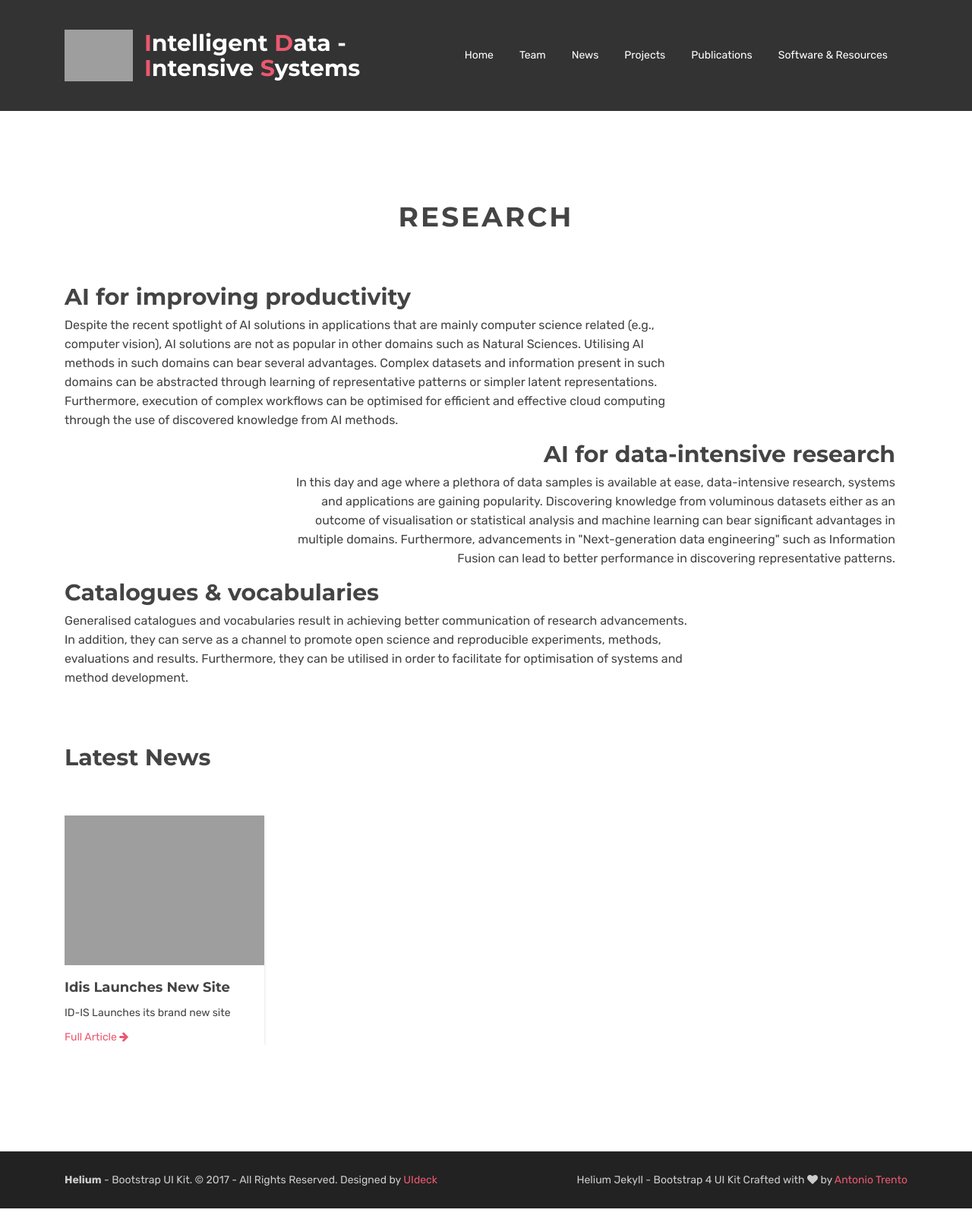
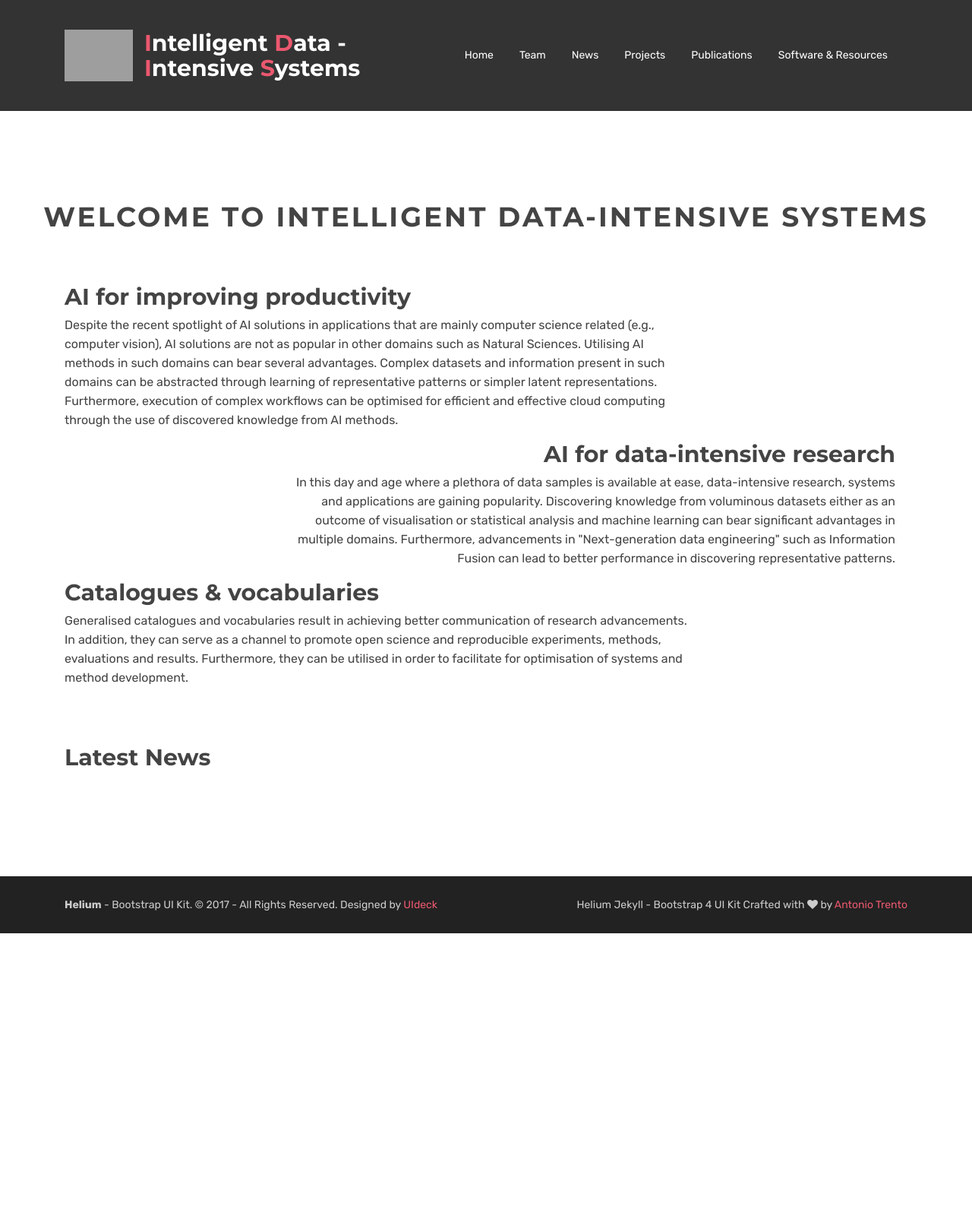
Before and after one commit to id-is/id-is.github.com, a Jekyll site: the page built from index.html, in a window 1280 px wide. Shown: the whole page at 76% size. Built offline with Jekyll 4.4.1, drawn with Linux system fonts in a browser that asks for light colours.

Commit message:
Remove news - title change

```diff
--- a/index.html
+++ b/index.html
@@ -50,7 +50,7 @@ canonical:
       <!-- End sliders -->
   <div class="mb-60"></div>
   <div class="page-header-title">
-    <h2 class="heading-title text-center">Research</h2>
+    <h2 class="heading-title text-center">Welcome to Intelligent Data-Intensive Systems</h2>
   </div>
   <div class="container">
     <!--- AI FOR IMPROVING PRODUCTIVITY START-->
@@ -102,24 +102,24 @@ canonical:
 
 
   <!-- posts carousel -->
-  <section id="blog">
-    <div class="container">
-      <div id="posts-carousel" class="owl-carousel">
-        {% for post in site.posts %}
-        {% if post.categories contains 'news' %}
-        <div class="blog-block blog block carousel-post">
-          {% if post.img %}
-          <img src="{{ BASE_PATH }}/assets/images/{{ post.img }}" alt="">
-          {% endif %}
-          <h5>{{ post.title }}</h5>
-          <p>{{ post.excerpt }}</p>
-          <a href="{{ BASE_PATH }}{{ post.url }}">Full Article <i class="fa fa-arrow-right" aria-hidden="true"></i></a>
-        </div>
-        {% endif %}
-        {% endfor %}
-      </div>
-    </div>
-  </section>
+  <!-- <section id="blog"> -->
+    <!-- <div class="container">                               -->
+      <!-- <div id="posts-carousel" class="owl-carousel"> -->
+        <!-- {% for post in site.posts %}    -->
+        <!-- {% if post.categories contains 'news' %} -->
+        <!-- <div class="blog-block blog block carousel-post"> -->
+          <!-- {% if post.img %}            -->
+          <!-- <img src="{{ BASE_PATH }}/assets/images/{{ post.img }}" alt=""> -->
+          <!-- {% endif %}            -->
+          <!-- <h5>{{ post.title }}</h5> -->
+          <!-- <p>{{ post.excerpt }}</p> -->
+          <!-- <a href="{{ BASE_PATH }}{{ post.url }}">Full Article <i class="fa fa-arrow-right" aria-hidden="true"></i></a> -->
+        <!-- </div> -->
+        <!-- {% endif %} -->
+        <!-- {% endfor %}      -->
+      <!-- </div>               -->
+    <!-- </div> -->
+  <!-- </section> -->
 
   <div class="mb-60"></div>
 <!-- Content area end -->
```
